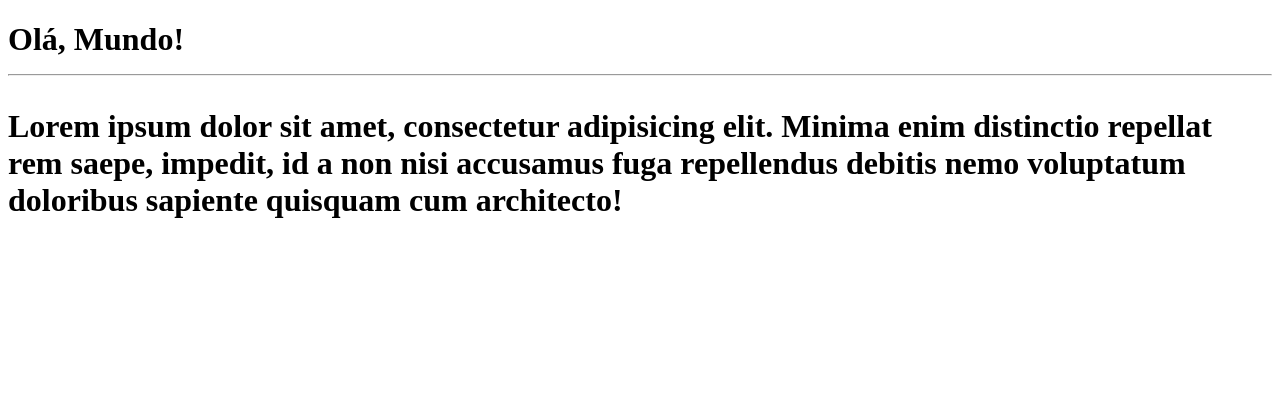
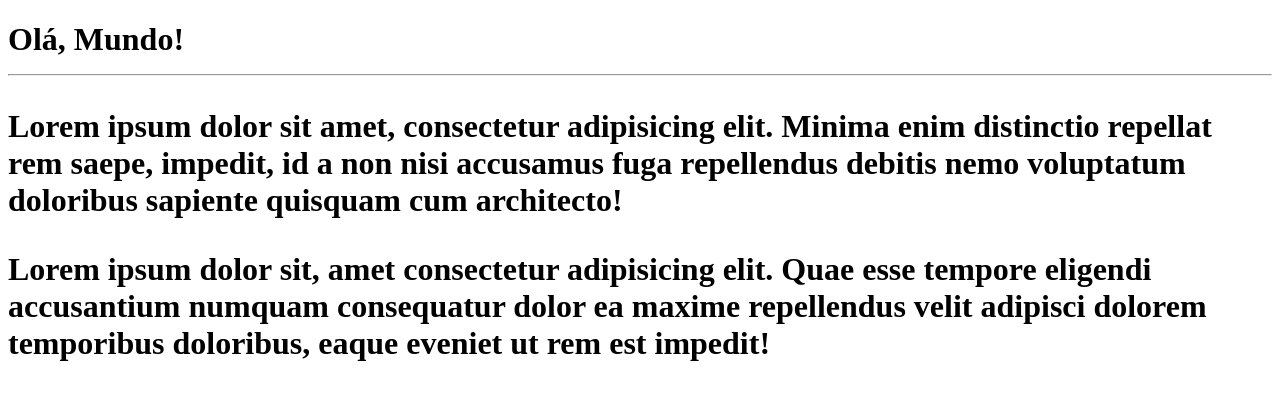
Before and after one commit to murilps/Ola-Mundo, a plain HTML site: page site-exemplo/index.html in a window 1280 px wide. Drawn offline with Linux system fonts and the light colour scheme.

Commit message:
adicionei um paragrafo

```diff
--- a/site-exemplo/index.html
+++ b/site-exemplo/index.html
@@ -9,6 +9,6 @@
     <h1>Olá, Mundo!
         <hr>
         <p>Lorem ipsum dolor sit amet, consectetur adipisicing elit. Minima enim distinctio repellat rem saepe, impedit, id a non nisi accusamus fuga repellendus debitis nemo voluptatum doloribus sapiente quisquam cum architecto!</p>
-    </h1>
+        <p>Lorem ipsum dolor sit, amet consectetur adipisicing elit. Quae esse tempore eligendi accusantium numquam consequatur dolor ea maxime repellendus velit adipisci dolorem temporibus doloribus, eaque eveniet ut rem est impedit!</p>
 </body>
 </html>
```
